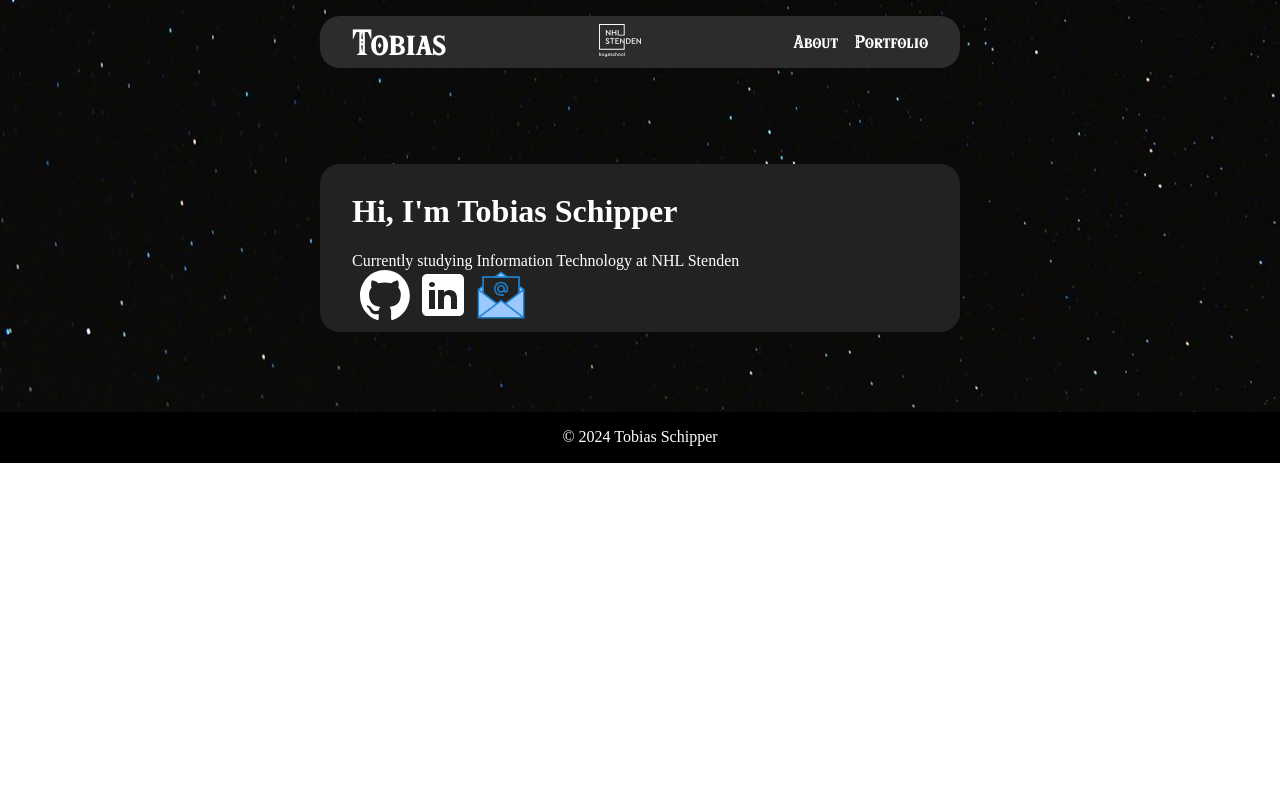
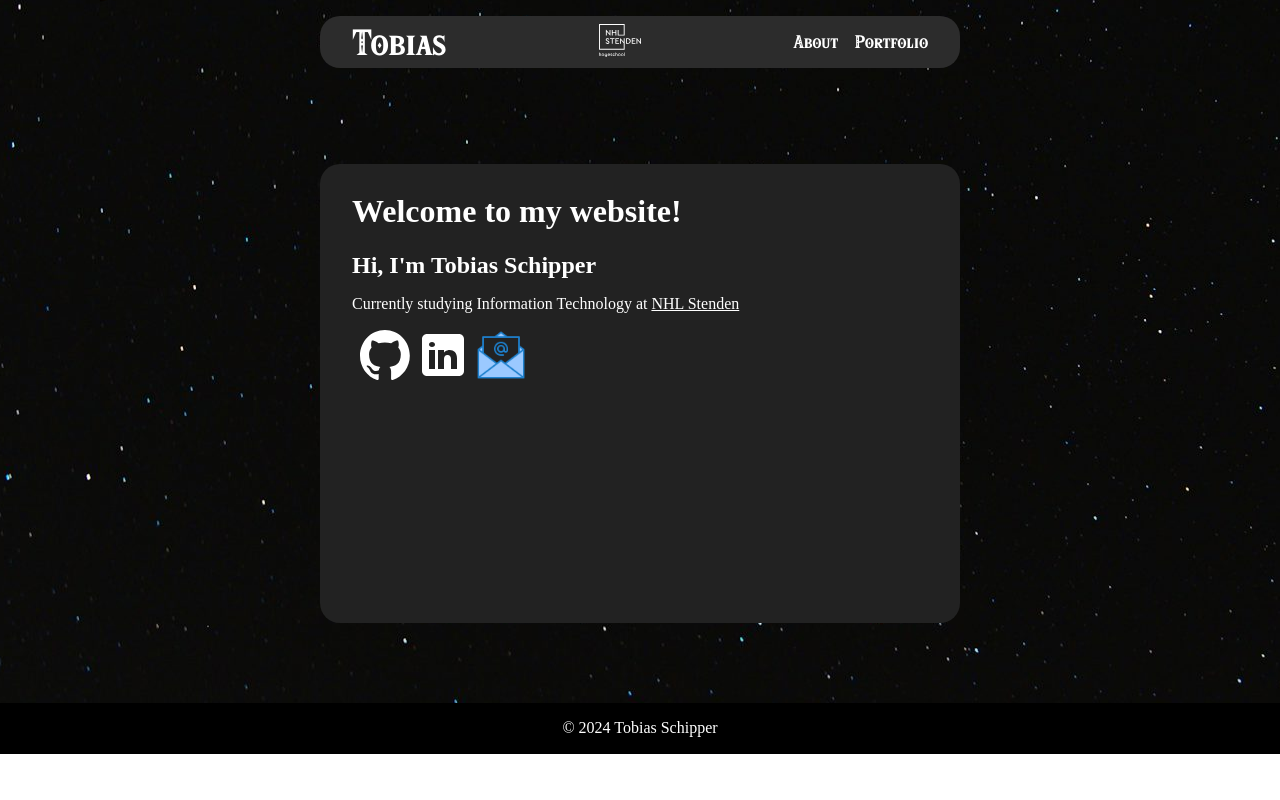
Before and after one commit to TobiasSchipper/Portfolio-website, a PHP site: page / in a window 1280 px wide. Run offline with PHP 8.4, Linux system fonts and the light colour scheme.

Commit message:
Finished front page

```diff
--- a/index.html
+++ b/index.html
@@ -30,8 +30,9 @@
             </ul>
         </div>
         <div class="content">
-            <h1>Hi, I'm Tobias Schipper</h1>
-            <p>Currently studying Information Technology at <a href="https://www.nhlstenden.com/en/courses/information-technology">NHL Stenden</a></p>
+            <h1>Welcome to my website!</h1>
+            <h2>Hi, I'm Tobias Schipper</h2>
+            <p class="indexText">Currently studying Information Technology at <a href="https://www.nhlstenden.com/en/courses/information-technology">NHL Stenden</a></p>
             <div class="icons">
                 <div>
                     <a href="https://github.com/TobiasSchipper">
--- a/style.css
+++ b/style.css
@@ -85,11 +85,11 @@
     color: white;
     border-radius: 20px;
     padding: 0.5rem 2rem;
+    min-height: 57.4vh;
 }
 .content > p > a
 {
     color: white;
-    text-decoration: inherit;
 }
 .icons
 {
@@ -115,3 +115,12 @@
     display: grid;
     justify-items: center
 }
+
+h2
+{
+    padding-bottom: 1rem;
+}
+.indexText
+{
+    padding-bottom: 1rem;
+}
```
